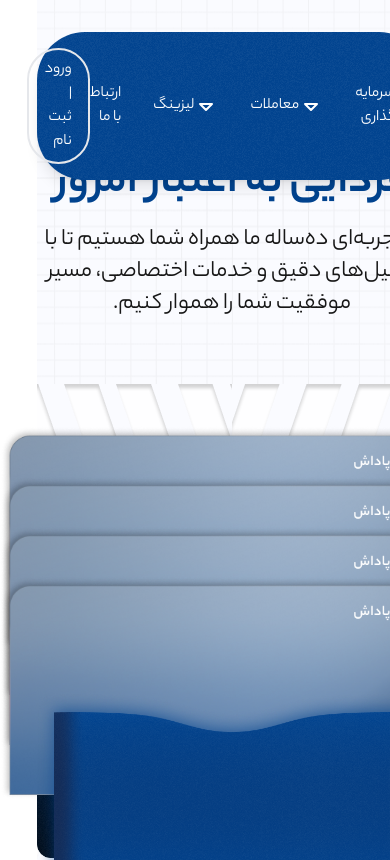
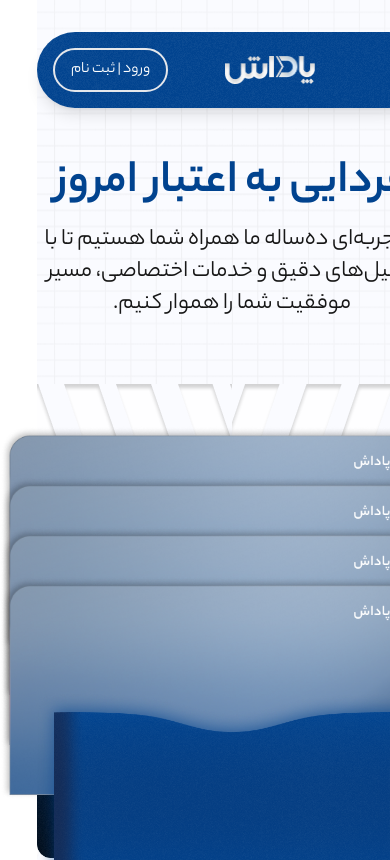
Before and after one commit to danialnoaein/pphh, a Next.js app: page / in a window 390 px wide. Shown: the top 860 px of the page. Built offline with nearby package versions, Linux system fonts and the light colour scheme.

Commit message:
update main nav for responsive sizes

```diff
--- a/src/views/components/nav/Nav.tsx
+++ b/src/views/components/nav/Nav.tsx
@@ -5,18 +5,20 @@ import {
   IconCaretUp,
   IconChevronLeft,
   IconInbox,
-  IconMenu,
+  IconMenu2,
 } from "@tabler/icons-react";
 import Image from "next/image";
 
 const Nav = () => {
   return (
     <div className='fixed top-0 w-full flex flex-col items-center justify-center z-50 mt-8'>
-      <div className='container '>
+      <div className='container'>
         <nav className='bg-primary-500 rounded-[3rem] p-4 shadow-lg flex justify-between items-center bg-pattern relative z-[1]'>
           <div className='container mx-auto flex justify-between items-center'>
-            <IconMenu className='text-white hidden' />
-            <a className='text-white font-bold text-lg mr-4'>
+            <div className='text-white block md:hidden pl-4'>
+              <IconMenu2 />
+            </div>
+            <a className='text-white font-bold text-lg sm:flex-1 md:flex-none'>
               <Image
                 src={"/images/nav-logo.png"}
                 width={90}
@@ -24,7 +26,7 @@ const Nav = () => {
                 alt='Nav Logo'
               />
             </a>
-            <div className='flex-1 '>
+            <div className='flex-1 hidden md:block'>
               <ul className='flex items-center align-center justify-center gap-8'>
                 <li>
                   <a
@@ -43,7 +45,7 @@ const Nav = () => {
                     معاملات
                   </a>
                 </li>
-                <li className='group py-4'>
+                <li className='group py-2'>
                   <a
                     href='#'
                     className='text-white hover:text-blue-200 flex align-center justify-center'
--- a/tailwind.config.ts
+++ b/tailwind.config.ts
@@ -1,5 +1,5 @@
 import type { Config } from "tailwindcss";
-
+/** @type {import('tailwindcss').Config} */
 const config: Config = {
   content: [
     "./src/pages/**/*.{js,ts,jsx,tsx,mdx}",
@@ -9,13 +9,16 @@ const config: Config = {
   ],
   theme: {
     screens: {
-      tablet: "640px",
+      sm: "640px",
       // => @media (min-width: 640px) { ... }
 
-      laptop: "896px",
+      md: "768px",
+      // => @media (min-width: 768px) { ... }
+
+      lg: "896px",
       // => @media (min-width: 1024px) { ... }
 
-      desktop: "1120px",
+      xl: "1120px",
       // => @media (min-width: 1280px) { ... }
     },
 
```
